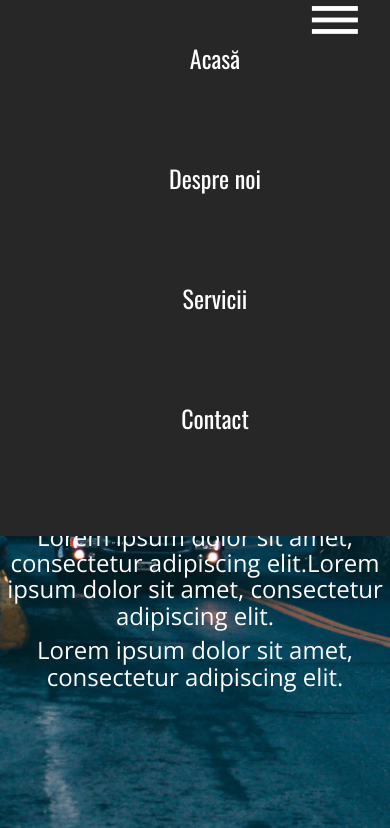
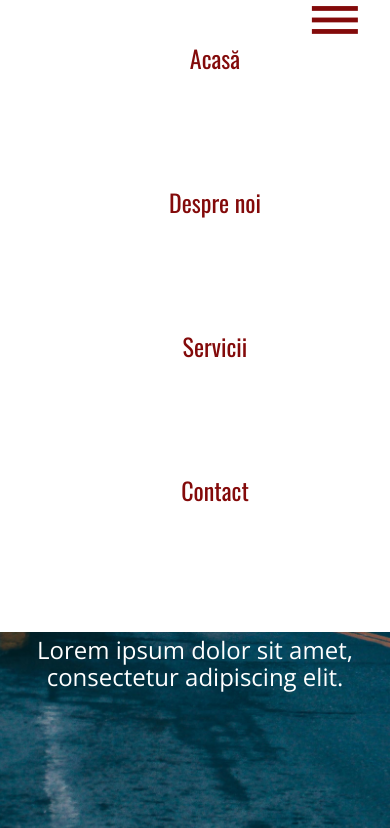
Before and after one commit to bobosanta/CIOTrans, a plain HTML site: page index.html in a window 390 px wide. Both pictures are taken after a click on the element "|||". Shown: the top 828 px of the page. Drawn offline with nearby package versions, Linux system fonts and the light colour scheme.

Commit message:
adjusted colors for hamburger menu

```diff
--- a/styles.css
+++ b/styles.css
@@ -107,7 +107,7 @@ nav li {
     margin-right: auto;
 }
 nav a {
-    color: white;
+    color: rgb(255, 255, 255);
     display: inline-block;
     text-align: center;
     text-decoration: none;
@@ -118,7 +118,7 @@ nav a:hover {
     text-decoration: none;
 }
 .toggle-nav .hamburger {
-    color: white;
+    color: rgb(131, 10, 10);
     display: none;
 }
 .expand {
@@ -143,14 +143,20 @@ nav a:hover {
     }
     nav li {
         width: 100%;
-        height: 5em;
+        height: 6em;
     }
     nav a {
         padding: 0;
         text-align: center;
+        color: rgb(131, 10, 10);
+    }
+    nav a:hover {
+        color: rgb(131, 10, 10);
+        border-bottom: 3px solid rgb(131, 10, 10);
+        text-decoration: none;
     }
     nav {
-        background-color: rgb(39, 39, 39);
+        background-color: rgb(255, 255, 255);
     }
     navu li:last-child {
         border-bottom: 3px solid #000;
```
